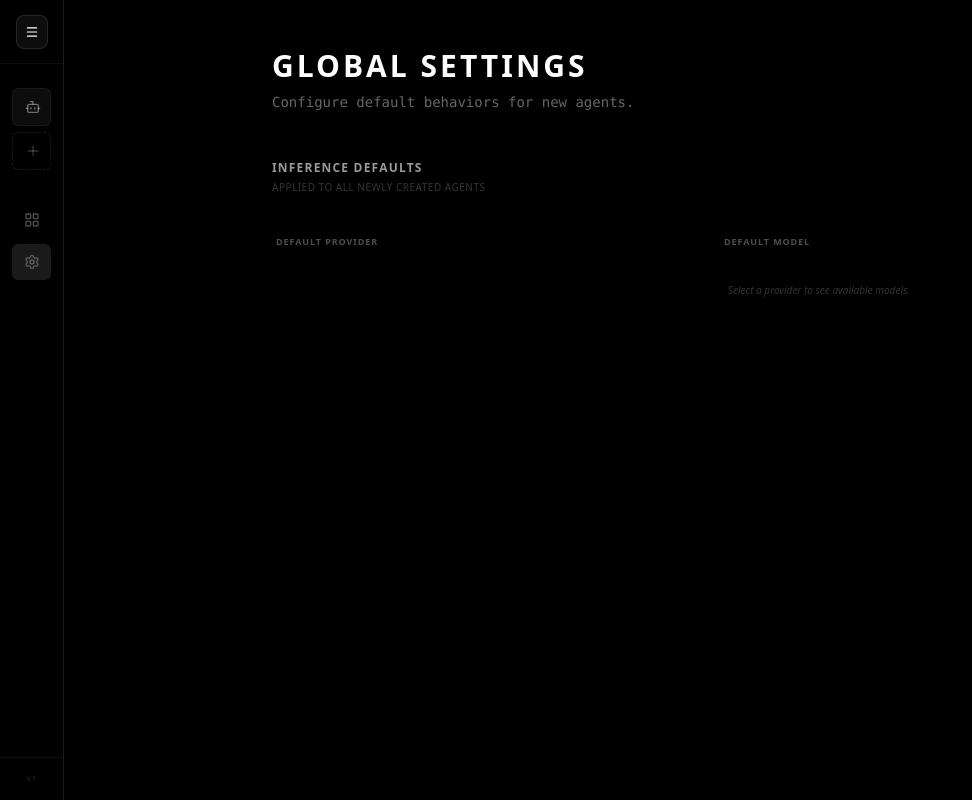
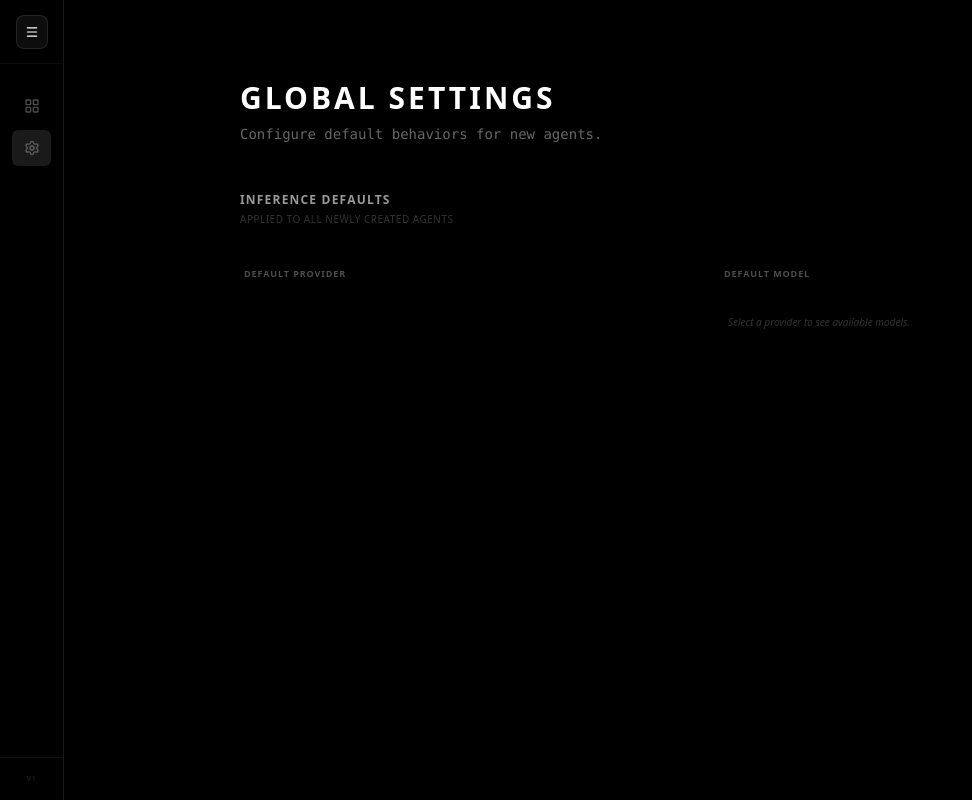
Before and after one commit to methil-group/mosaic, a Nuxt app in the folder mosaic-front/: page /settings in a window 1280 px wide. Shown: the whole page, without its empty margins (0-972 px from the left). Built offline with nearby package versions, Linux system fonts and the light colour scheme.

Commit message:
Style : add animation on left bar

```diff
--- a/mosaic-front/app/components/AppSidebar.vue
+++ b/mosaic-front/app/components/AppSidebar.vue
@@ -1,11 +1,15 @@
 <script setup lang="ts">
-import { ref } from 'vue'
+import { ref, computed } from 'vue'
 import { useAgentStore } from '~/stores/agent'
+import { useRoute } from 'vue-router'
 import { Sparkles, Plus, LayoutGrid, Menu, X, Bot, Eye, EyeOff, Settings } from 'lucide-vue-next'
 
 const store = useAgentStore()
+const route = useRoute()
 const isSidebarExpanded = ref(false)
 const hoveredAgentId = ref<string | null>(null)
+
+const isGridView = computed(() => route.path === '/')
 
 const addAgent = () => {
     store.createInstance()
@@ -43,9 +47,10 @@ const toggleVisibility = (id: string) => {
         </div>
 
         <!-- Navigation Icons/Labels -->
-        <nav class="flex-1 overflow-y-auto py-6 space-y-8 scroll-none">
+        <nav class="flex-1 overflow-y-auto py-6 scroll-none flex flex-col">
             <!-- Agents Section -->
-            <div class="px-3">
+            <div class="transition-all duration-500 ease-in-out px-3 overflow-hidden origin-top"
+                :class="isGridView ? 'max-h-[500px] opacity-100 mb-8' : 'max-h-0 opacity-0 mb-0 pointer-events-none'">
                 <h3 v-if="isSidebarExpanded"
                     class="px-2 text-[9px] font-bold text-white/20 uppercase tracking-[0.2em] mb-4 animate-in fade-in duration-300">
                     Agents</h3>
--- a/mosaic-front/app/pages/settings.vue
+++ b/mosaic-front/app/pages/settings.vue
@@ -1,5 +1,6 @@
 <template>
-    <div class="flex flex-col h-full bg-black p-12 max-w-4xl mx-auto w-full">
+    <div class="h-full overflow-y-auto bg-black">
+        <div class="flex flex-col min-h-full p-12 md:p-20 max-w-5xl mx-auto w-full">
             <!-- Header -->
             <div class="mb-12">
                 <h1 class="text-3xl font-black uppercase tracking-widest text-white mb-2">Global Settings</h1>
@@ -12,8 +13,10 @@
                 <!-- Default Inference Settings -->
                 <div class="space-y-8">
                     <div>
-                    <h2 class="text-xs font-black uppercase tracking-widest text-white/60 mb-1">Inference Defaults</h2>
-                    <p class="text-[10px] uppercase tracking-wider text-white/20">Applied to all newly created agents
+                        <h2 class="text-xs font-black uppercase tracking-widest text-white/60 mb-1">Inference Defaults
+                        </h2>
+                        <p class="text-[10px] uppercase tracking-wider text-white/20">Applied to all newly created
+                            agents
                         </p>
                     </div>
 
@@ -55,20 +58,23 @@
                                     class="flex flex-col items-start px-4 py-3 rounded-xl border transition-all text-left"
                                     :class="store.defaultModelId === model.id ? 'bg-white border-white text-black' : 'bg-white/5 border-white/5 text-white hover:bg-white/10'">
                                     <div class="flex items-center justify-between w-full mb-0.5">
-                                    <span class="text-xs font-black uppercase tracking-tight">{{ model.name }}</span>
+                                        <span class="text-xs font-black uppercase tracking-tight">{{ model.name
+                                        }}</span>
                                         <Check v-if="store.defaultModelId === model.id" class="w-3 h-3" />
                                     </div>
                                     <span class="text-[9px] font-mono opacity-40 uppercase tracking-widest">{{ model.id
                                     }}</span>
                                 </button>
                             </div>
-                        <p v-if="availableModelsForDefault.length === 0" class="text-[10px] text-white/20 italic p-2">
+                            <p v-if="availableModelsForDefault.length === 0"
+                                class="text-[10px] text-white/20 italic p-2">
                                 Select a provider to see available models.
                             </p>
                         </div>
                     </div>
                 </div>
 
+            </div>
         </div>
     </div>
 </template>
```
Lines whose indentation alone changed are shown as unchanged.
